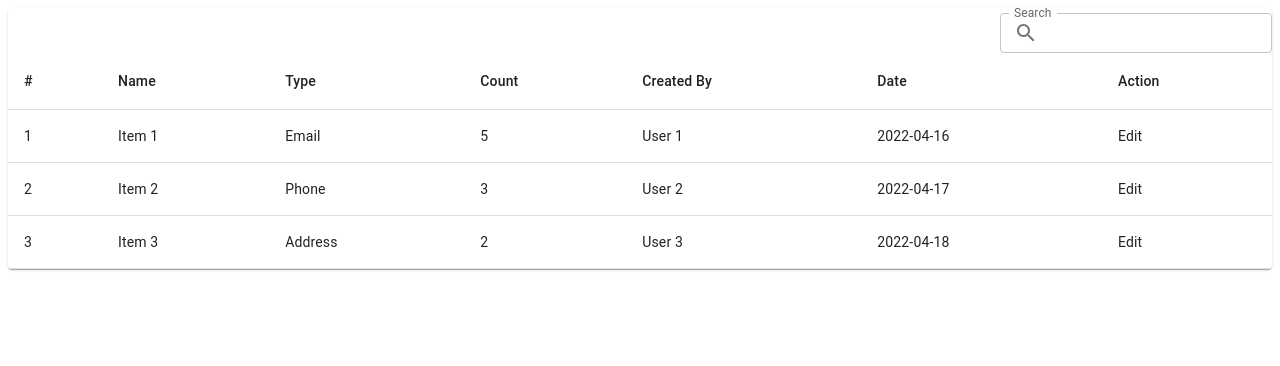
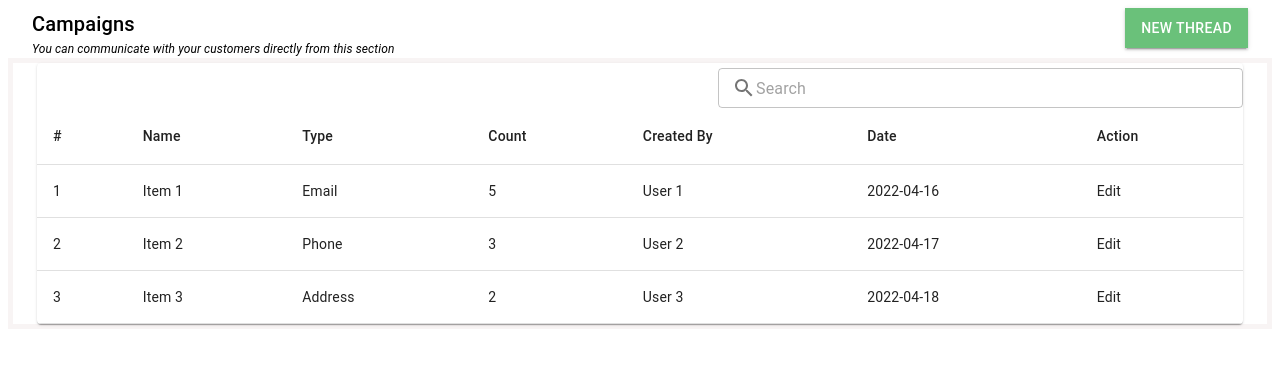
Before and after one commit to livinginatent/qmeter-task, a React (Create React App) app: page / in a window 1280 px wide. Shown: the top 366 px of the page. Built offline with nearby package versions, Linux system fonts and the light colour scheme.

Commit message:
edited Campaigns component

```diff
--- a/src/component/Campaigns.js
+++ b/src/component/Campaigns.js
@@ -9,12 +9,15 @@ import Paper from "@mui/material/Paper";
 import Stack from "@mui/material/Stack";
 import SearchIcon from "@mui/icons-material/Search";
 import InputAdornment from "@mui/material/InputAdornment";
-import { TextField } from "@mui/material";
+import Typography from "@mui/material/Typography";
+import Button from "@mui/material/Button";
+import { TextField, Container } from "@mui/material";
 import { styled } from "@mui/material/styles";
 
 const CustomTable = styled(Table)``;
 const SearchBar = styled(TextField)`
   margin-top: 5px;
+  width: 525px;
 `;
 
 function createData(number, name, type, count, createdBy, date, action) {
@@ -33,12 +36,34 @@ const Campaigns = () => {
     setSearchText(event.target.value);
   };
   return (
+    <>
+      <Container sx={{ display: "flex" }} maxWidth={false}>
+        <div>
+          <Typography variant="h6">Campaigns</Typography>
+          <Typography fontStyle="italic" fontSize={12}>
+            You can communicate with your customers directly from this section
+          </Typography>
+        </div>
+        <Button
+          style={{
+            backgroundColor: "#6ac17a",
+            borderRadius: "0",
+            height: "40px",
+          }}
+          variant="contained"
+          sx={{ marginLeft: "auto" }}
+        >
+          NEW THREAD
+        </Button>
+      </Container>
+
+      <Container sx={{ border: 5, borderColor: "#f8f4f4" }} maxWidth={false}>
         <TableContainer component={Paper}>
           <Stack direction="row" justifyContent="end">
             <SearchBar
-          label="Search"
               variant="outlined"
               size="small"
+              placeholder="Search"
               value={searchText}
               onChange={handleSearchInputChange}
               InputProps={{
@@ -79,6 +104,8 @@ const Campaigns = () => {
             </TableBody>
           </CustomTable>
         </TableContainer>
+      </Container>
+    </>
   );
 };
 
```
Also changed, not shown: src/component/Header.js (added, +29 -0 lines). Lines whose indentation alone changed are shown as unchanged.
